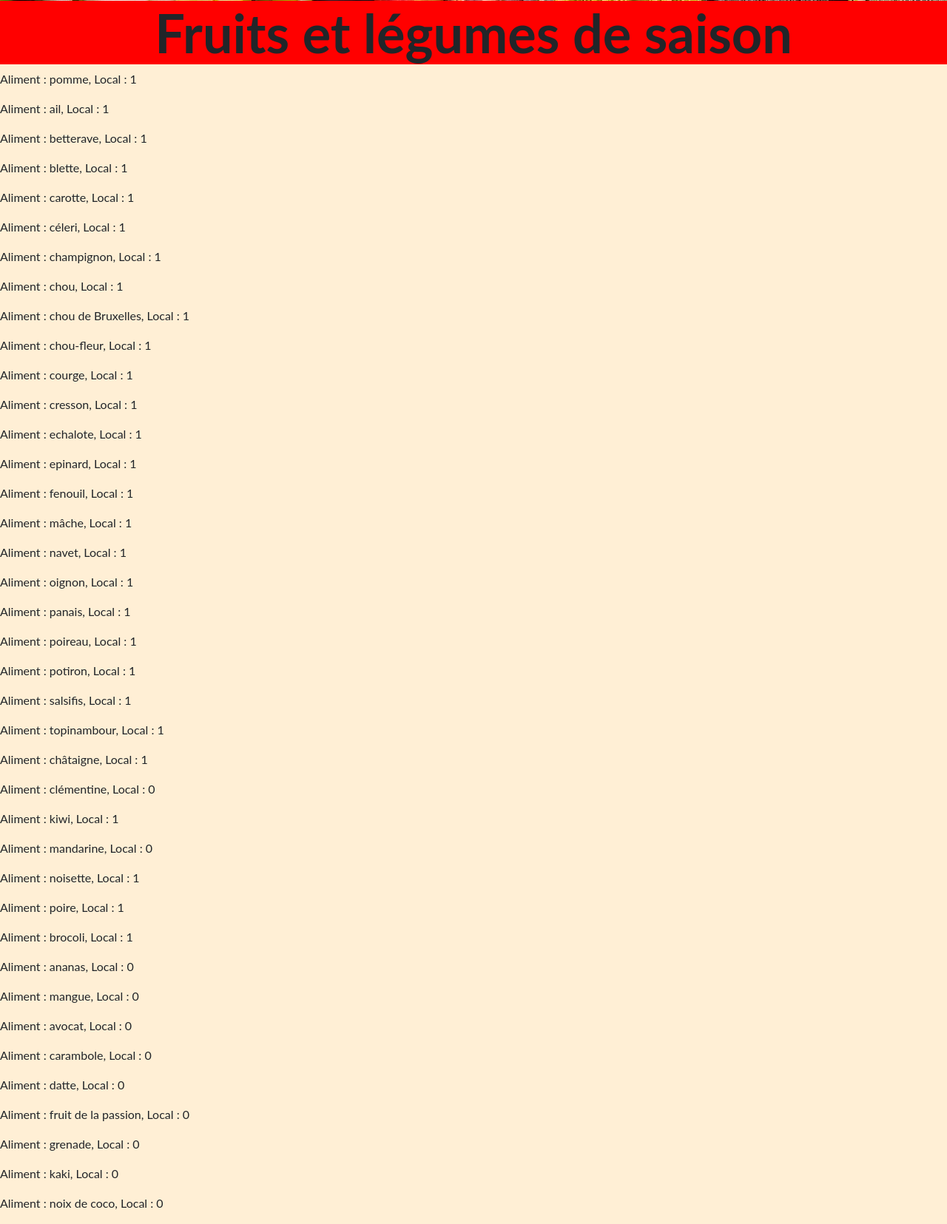
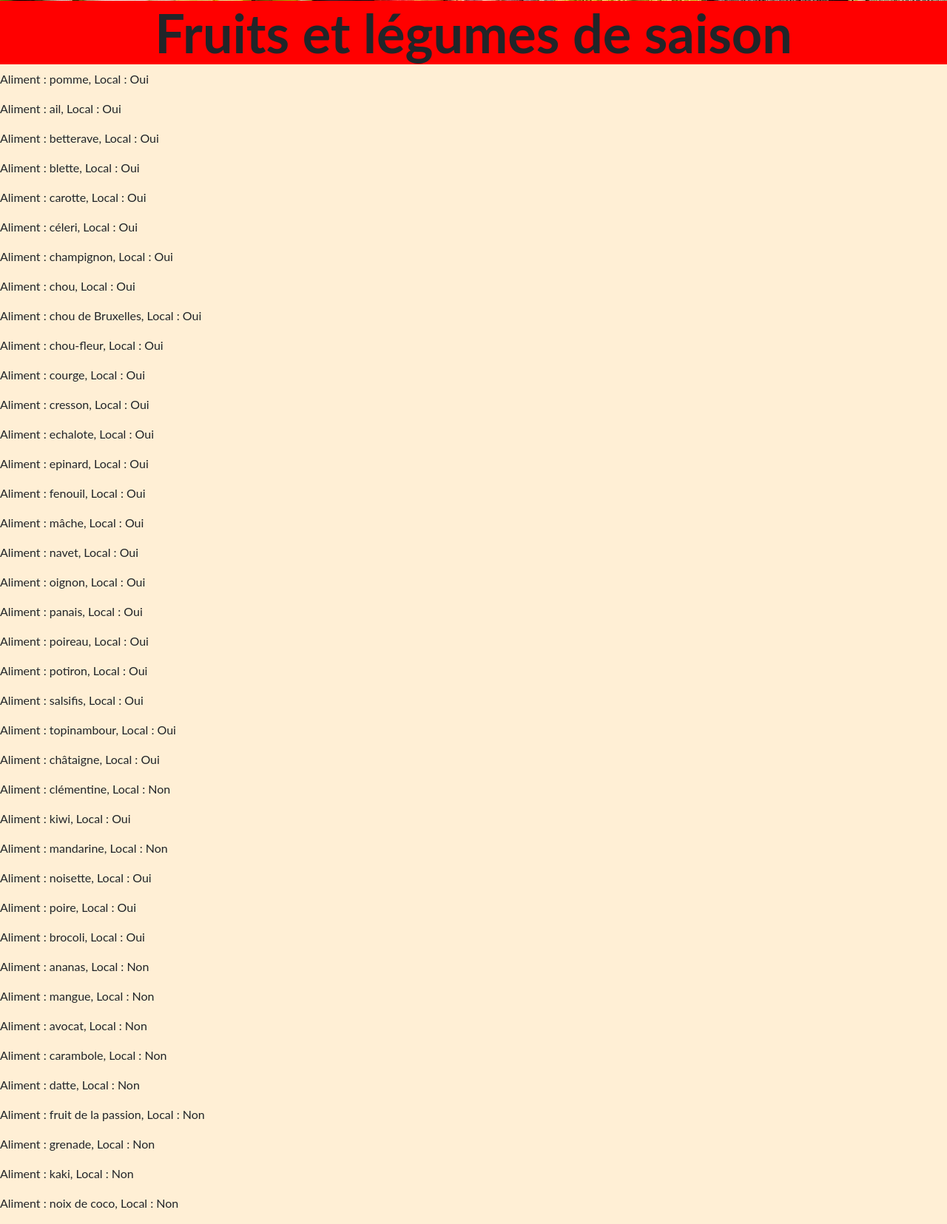
Before and after one commit to Bra-K-C/Dokini, a PHP site: page /pages/season_food.php in a window 1280 px wide; the page is wider, and only the part inside the window is pictured. Shown: the part 459-2114 px from the top of that part at 74% size. Run offline with PHP 8.4, Linux system fonts and the light colour scheme; the visitor is signed in with stand-in values (Sample User, id 1).

Commit message:
Mathilde broke everything again

```diff
--- a/pages/season_food.php
+++ b/pages/season_food.php
@@ -62,6 +62,8 @@
           if ($c === ',') {
               if ($lab !== "") {
                   array_push($vegetables, $str);
+                  if($lab === " 1")  $lab = "Oui";
+                  else  $lab = "Non";
                   echo'<p>Aliment : ' . $str . ', Local : ' . $lab . '</p>';
                   $c = '\'';
                   $isLabel = !$isLabel;
```
